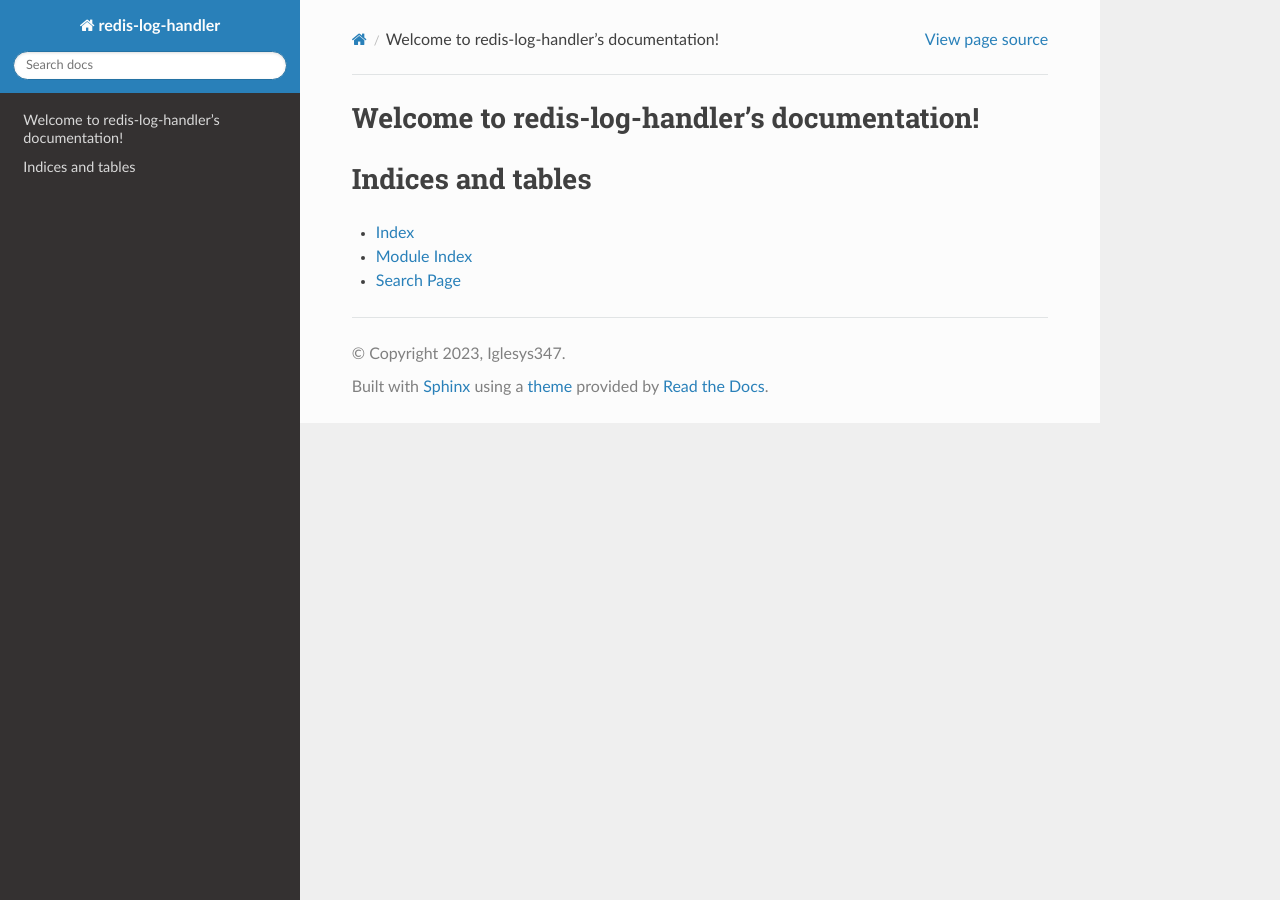
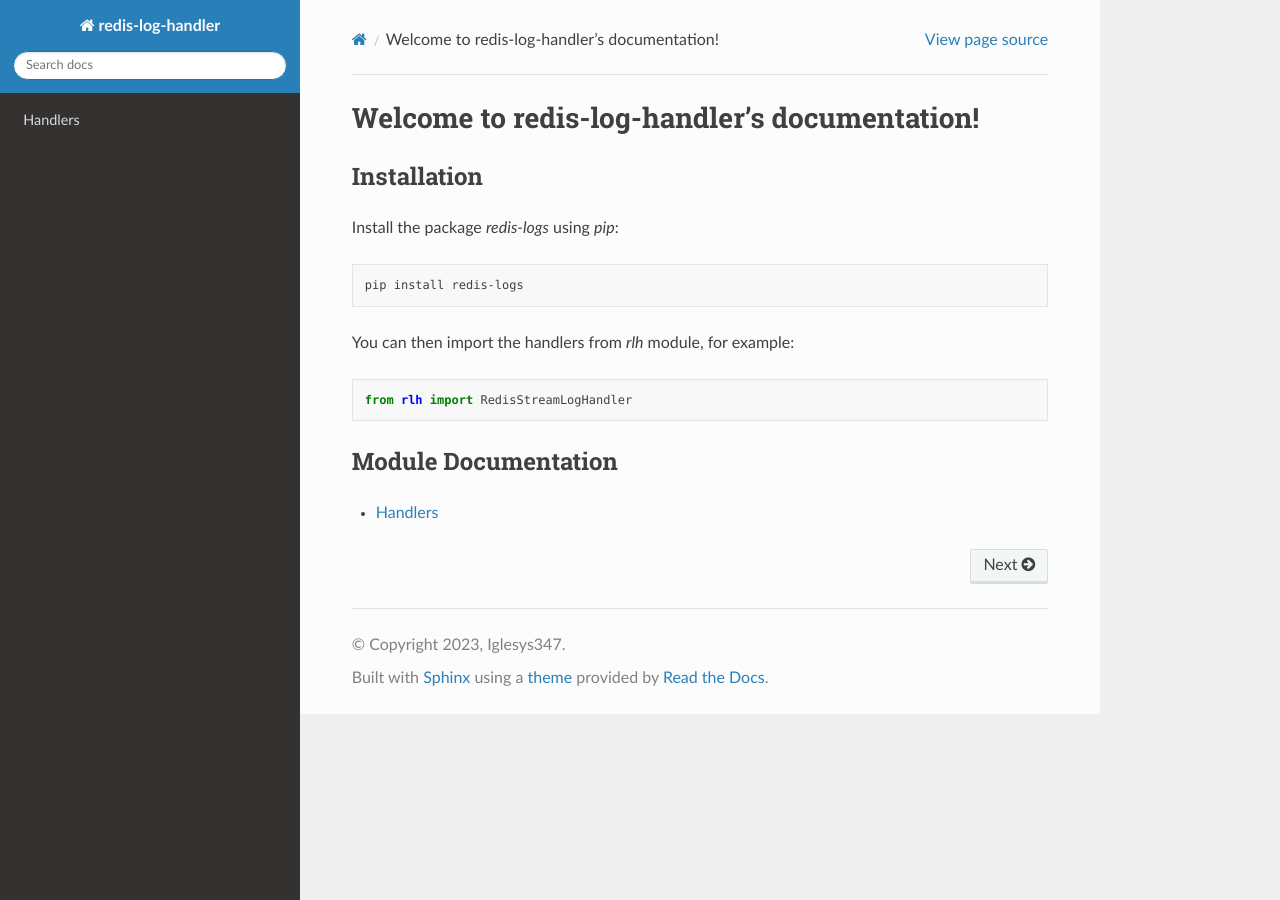
Before and after one commit to Iglesys347/redis-log-handler, a Sphinx documentation site: the page built from docs/index.rst, in a window 1280 px wide. Built offline with Sphinx 7.4.7 and the Read the Docs theme 2.0.0, drawn with Linux system fonts in a browser that asks for light colours.

Commit message:
Update doc files

```diff
--- a/docs/conf.py
+++ b/docs/conf.py
@@ -38,6 +38,54 @@ exclude_patterns = ['_build', 'Thumbs.db', '.DS_Store']
 
 
 # -- Options for HTML output -------------------------------------------------
+import os
+import sys
+
+# Configuration file for the Sphinx documentation builder.
+#
+# For the full list of built-in configuration values, see the documentation:
+# https://www.sphinx-doc.org/en/master/usage/configuration.html
+
+sys.path.append(os.path.abspath(os.path.pardir))
+
+# -- Project information -----------------------------------------------------
+# https://www.sphinx-doc.org/en/master/usage/configuration.html#project-information
+
+project = 'redis-log-handler'
+copyright = '2023, Iglesys347'
+author = 'Iglesys347'
+release = '0.0.3-dev'
+
+# -- General configuration ---------------------------------------------------
+# https://www.sphinx-doc.org/en/master/usage/configuration.html#general-configuration
+
+extensions = [
+    'sphinx.ext.duration',
+    'sphinx.ext.doctest',
+    'sphinx.ext.autodoc',
+    'sphinx.ext.autosummary',
+    'sphinx.ext.intersphinx',
+    'numpydoc',
+]
+
+numpydoc_xref_param_type = True
+numpydoc_xref_aliases = {
+    'redis.Redis': 'redis.Redis',
+}
+
+intersphinx_mapping = {
+    'python': ('https://docs.python.org/3/', None),
+    'sphinx': ('https://www.sphinx-doc.org/en/master/', None),
+    'redis': ('https://redis-py.readthedocs.io/en/stable/', None),
+    'logging.LogRecord': ('https://docs.python.org/3/library/logging.html#logrecord-objects', None)
+}
+intersphinx_disabled_domains = ['std']
+
+templates_path = ['_templates']
+exclude_patterns = ['_build', 'Thumbs.db', '.DS_Store']
+
+
+# -- Options for HTML output -------------------------------------------------
 # https://www.sphinx-doc.org/en/master/usage/configuration.html#options-for-html-output
 
 # html_theme = 'alabaster'
--- a/docs/index.rst
+++ b/docs/index.rst
@@ -11,10 +11,25 @@ Welcome to redis-log-handler's documentation!
    :caption: Contents:
 
 
+Installation
+************
 
-Indices and tables
-==================
+Install the package `redis-logs` using `pip`:
 
-* :ref:`genindex`
-* :ref:`modindex`
-* :ref:`search`
+.. code-block:: bash
+
+   pip install redis-logs
+
+You can then import the handlers from `rlh` module, for example:
+
+.. code-block:: python
+
+   from rlh import RedisStreamLogHandler
+
+
+Module Documentation
+********************
+.. toctree::
+   :maxdepth: 1
+
+   handlers
--- a/docs/modules.rst
+++ /dev/null
@@ -1,2 +0,0 @@
-.. automodule:: rlh
-   :members:
```
Also changed, not shown: docs/handlers.rst (added, +7 -0 lines).
